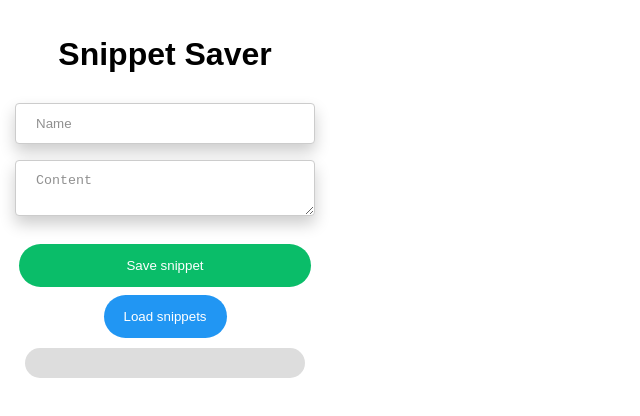
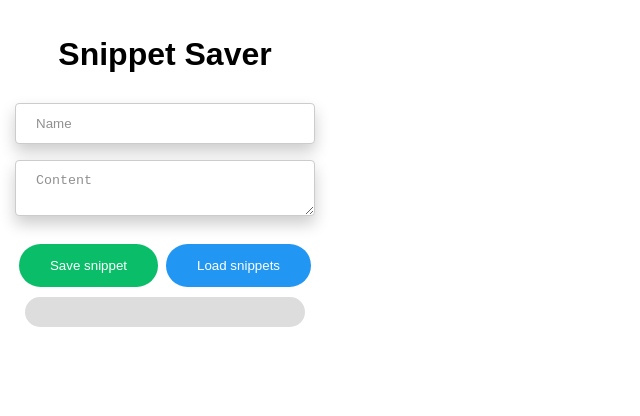
Before and after one commit to EdinMhc/SnippetSaverReact, a React (Create React App) app: page / in a window 1280 px wide. Both pictures are taken after a click on the input "Save snippet". Shown: the top 416 px of the page, without its empty margins (0-640 px from the left). Built offline with nearby package versions, Linux system fonts and the light colour scheme.

Commit message:
Add react beautiful dnd

```diff
--- a/package.json
+++ b/package.json
@@ -7,6 +7,7 @@
     "@testing-library/react": "^13.4.0",
     "@testing-library/user-event": "^13.5.0",
     "react": "^18.2.0",
+    "react-beautiful-dnd": "^13.1.1",
     "react-dom": "^18.2.0",
     "react-scripts": "^5.0.1",
     "web-vitals": "^2.1.4"
--- a/src/Popup/popup.js
+++ b/src/Popup/popup.js
@@ -1,5 +1,6 @@
 /* global chrome */
 import React, { useState } from 'react';
+import { DragDropContext, Droppable, Draggable } from 'react-beautiful-dnd';
 import '../Styles/popup.css';
 
 function Popup() {
@@ -16,7 +17,12 @@ function Popup() {
     };
 
     const saveSnippet = () => {
-        const newSnippet = { name: snippetName, content: snippetContent };
+        if (snippets.some(snippet => snippet.name === snippetName)) {
+            console.error('Snippet name must be unique.');
+            return;
+        }
+
+        const newSnippet = { id: snippetName, name: snippetName, content: snippetContent };
         chrome.storage.local.get({ snippets: [] }, (result) => {
             const updatedSnippets = [...result.snippets, newSnippet];
             chrome.storage.local.set({ snippets: updatedSnippets }, () => {
@@ -28,6 +34,7 @@ function Popup() {
         });
     };
 
+
     const loadSnippets = () => {
         chrome.storage.local.get({ snippets: [] }, (result) => {
             let loadedSnippets = result.snippets;
@@ -35,6 +42,18 @@ function Popup() {
             console.log('Loaded snippets:', loadedSnippets);
             setSnippets(loadedSnippets);
         });
+    };
+
+    const onDragEnd = (result) => {
+        if (!result.destination) {
+            return;
+        }
+
+        const items = Array.from(snippets);
+        const [reorderedItem] = items.splice(result.source.index, 1);
+        items.splice(result.destination.index, 0, reorderedItem);
+
+        setSnippets(items);
     };
 
     return (
@@ -61,20 +80,41 @@ function Popup() {
                     value="Save snippet"
                     onClick={saveSnippet}
                 />
-            </div>
                 <input
                     id="loadSnippets"
                     type="submit"
                     value="Load snippets"
                     onClick={loadSnippets}
                 />
-        <div id="snippetContainer">
+            </div>
+
+            <DragDropContext onDragEnd={onDragEnd}>
+                <Droppable droppableId="snippetsDroppable">
+                    {(provided) => (
+                        <div
+                            {...provided.droppableProps}
+                            ref={provided.innerRef}
+                            id="snippetContainer"
+                        >
                             {snippets.map((snippet, index) => (
-                <div key={index}>
+                                <Draggable key={snippet.name} draggableId={snippet.name} index={index}>
+                                    {(provided) => (
+                                        <div
+                                            ref={provided.innerRef}
+                                            {...provided.draggableProps}
+                                            {...provided.dragHandleProps}
+                                            className="snippet-item"
+                                        >
                                             <div>{snippet.name}</div>
                                         </div>
+                                    )}
+                                </Draggable>
                             ))}
+                            {provided.placeholder}
                         </div>
+                    )}
+                </Droppable>
+            </DragDropContext>
         </div>
     );
 }
```
Also changed, not shown: 1 other file (tests, documents, lock files or other folders). Lines whose indentation alone changed are shown as unchanged.
